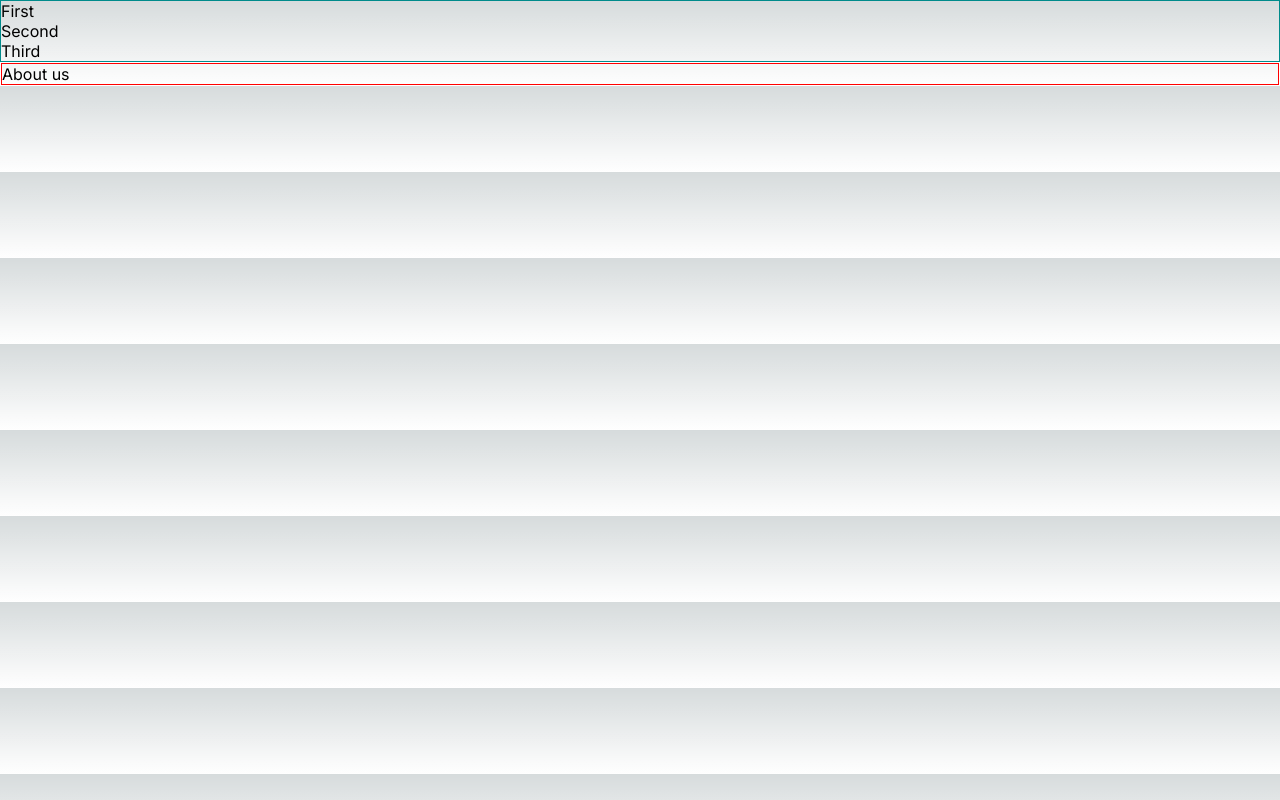
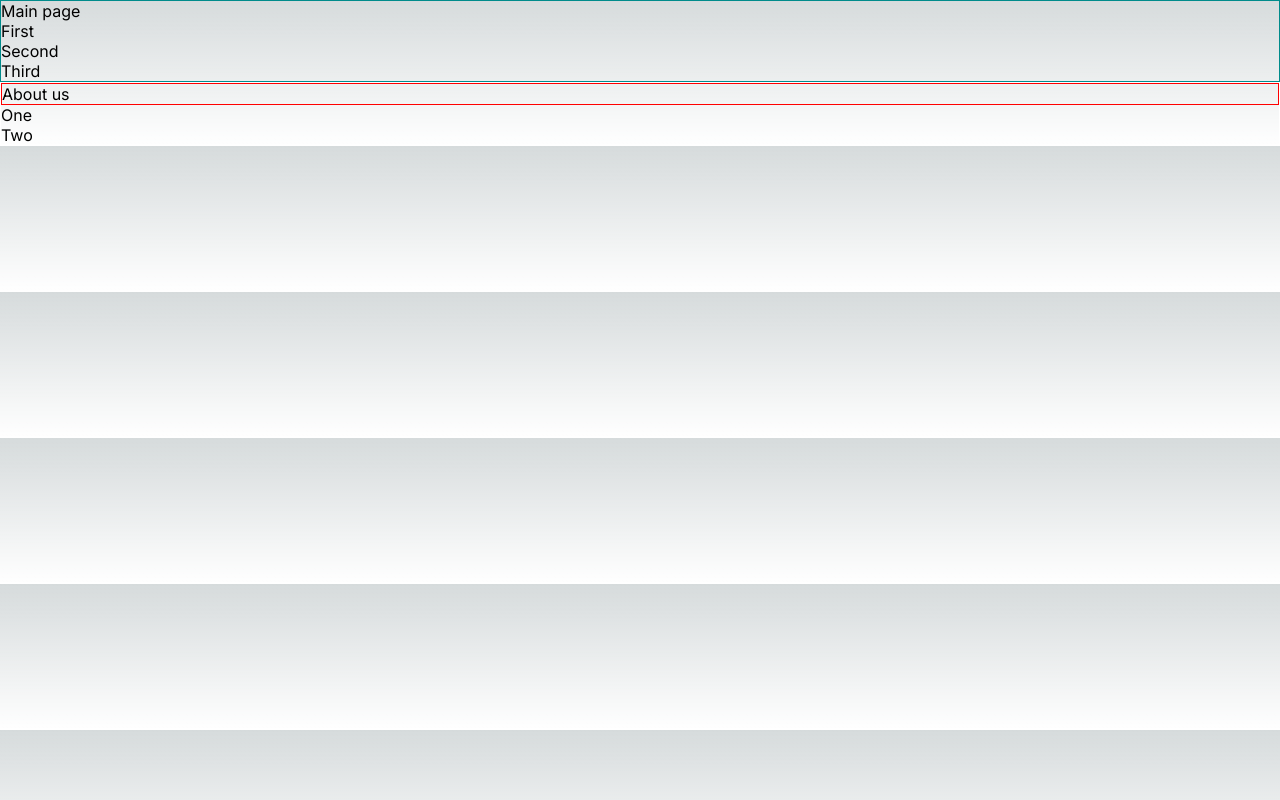
Before and after one commit to mary-ue/top-app, a Next.js app: page /about in a window 1280 px wide. Built offline with nearby package versions, Linux system fonts and the light colour scheme.

Commit message:
parallel routes and Link component

```diff
--- /dev/null
+++ b/app/(site)/about/@one/page.tsx
@@ -0,0 +1,7 @@
+export default function One() {
+  return (
+    <div>
+      One
+    </div>
+  );
+}
--- /dev/null
+++ b/app/(site)/about/@two/page.tsx
@@ -0,0 +1,7 @@
+export default function Two() {
+  return (
+    <div>
+      Two
+    </div>
+  );
+}
--- a/app/(site)/about/layout.tsx
+++ b/app/(site)/about/layout.tsx
@@ -1,7 +1,17 @@
 export default function AboutLayout({
-  children,
-}: Readonly<{
-  children: React.ReactNode;
-}>) {
-  return <div style={{border: '1px solid #fff'}}>{children}</div>;
+	children,
+	one,
+	two
+}: {
+	children: React.ReactNode,
+	one: React.ReactNode,
+	two: React.ReactNode,
+}) {
+	return (
+		<div style={{ border: '1px solid #fff' }}>
+			{children}
+			{one}
+			{two}
+		</div>
+	)
 }
--- a/app/(site)/about/page.tsx
+++ b/app/(site)/about/page.tsx
@@ -4,7 +4,7 @@ export const metadata: Metadata = {
   title: 'About',
 };
 
-export default function Home() {
+export default function About() {
   return (
     <div>
       About us
--- a/app/(site)/layout.tsx
+++ b/app/(site)/layout.tsx
@@ -2,6 +2,7 @@ import type { Metadata } from 'next';
 import { Inter } from 'next/font/google';
 import './globals.css';
 import styles from './page.module.css';
+import Link from 'next/link';
 
 const inter = Inter({ subsets: ['latin'] });
 
@@ -20,9 +21,10 @@ export default function RootLayout({
       <body className={inter.className}>
         <nav className={styles.nav}>
           <ul>
+            <li><Link href={'/'}>Main page</Link></li>
             <li>First</li>
             <li>Second</li>
-            <li>Third</li>
+            <li><Link href={'/about'}>Third</Link></li>
           </ul>
         </nav>
         {children}
```
